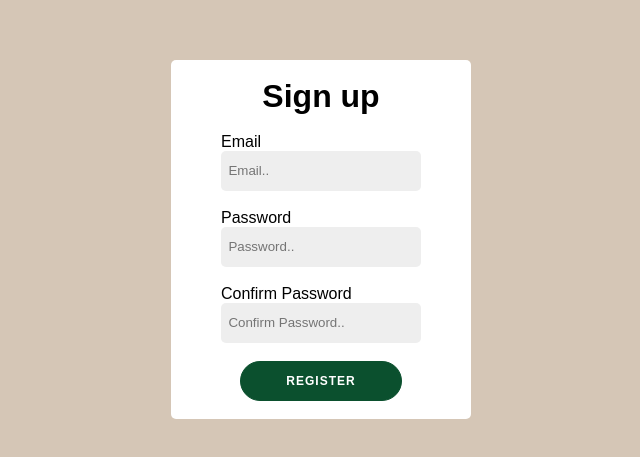
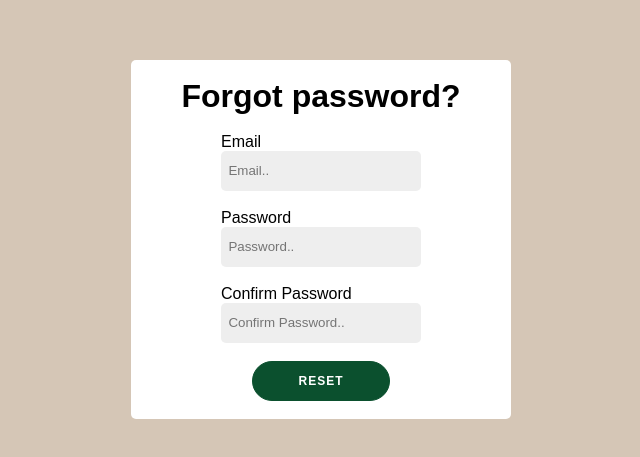
Before and after one commit to Kiruthi-Digi/Digi-FE, a React (Create React App) app: page / in a window 1280 px wide. Shown: the part 161-618 px from the top of the page, without its empty margins (319-959 px from the left). Built offline with nearby package versions, Linux system fonts and the light colour scheme.

Commit message:
Added Forgot password page

```diff
--- a/src/App.js
+++ b/src/App.js
@@ -3,13 +3,15 @@ import TestSpringReact from "./components/TestSpringReact"
 import LoginPageIndex from "./pages/loginPage/LoginPageIndex"
 import DashboardPageIndex from "./pages/dashboard/DashboardPageIndex";
 import RegisterPageIndex from "./pages/register/RegisterPageIndex";
+import ForgotPswPageIndex from "./pages/forgotpsw/ForgotPswPageIndex";
 
 function App(){
     return(
         //<TestSpringReact/>
         //<LoginPageIndex/>
         //<DashboardPageIndex/>
-        <RegisterPageIndex/>
+        //<RegisterPageIndex/>
+        <ForgotPswPageIndex/>
     );
 
 }export default App
--- /dev/null
+++ b/src/pages/forgotpsw/ForgotPswChildContainer.js.js
@@ -0,0 +1,70 @@
+import Label from "../../components/Label"
+import InputBox from "../../components/InputBox"
+import MainButton from "../../components/MainButton"
+import AnchorLink from "../../components/AnchorLink"
+
+function ForgotPswChildContainer() {
+    const inputTextmessageProps = {
+        labelTxt: 'Email',
+        placeholdertxt: '  Email..',
+        inputType: 'text'
+    };
+
+    const inputPasswordmessageProps = {
+        labelTxt: 'Password',
+        placeholdertxt: '  Password..',
+        inputType: 'password'
+    };
+
+    const inputConfirmPasswordmessageProps = {
+        labelTxt: 'Confirm Password',
+        placeholdertxt: '  Confirm Password..',
+        inputType: 'password'
+    };
+
+    return (
+        <div
+            style={{
+                boxSizing: 'border-box',
+                background: '#D5C6B6',
+                display: 'flex',
+                justifyContent: 'center',
+                alignItems: 'center',
+                flexDirection: 'column',
+                float: 'left',
+                clear: 'none',
+                fontFamily: 'Montserrat, sans-serif',
+                height: '100vh',
+                width: '100%',
+                padding: '0',
+                margin: '0'
+
+            }}
+        >
+            <form
+                style={{
+                    backgroundColor: '#FFFFFF',
+                    background: 'white',
+                    display: 'flex',
+                    alignItems: 'center',
+                    justifyContent: 'center',
+                    flexDirection: 'column',
+                    padding: '0 50px',
+                    borderRadius: '5px'
+                }}
+            >
+                <br />
+                <Label message={"Forgot password?"} />
+                <br />
+                <InputBox {...inputTextmessageProps} />
+                <br />
+                <InputBox {...inputPasswordmessageProps} />
+                <br />
+                <InputBox {...inputConfirmPasswordmessageProps} />
+                <br />
+                <MainButton message={"Reset"} />
+                <br />
+            </form>
+        </div>
+    );
+} export default ForgotPswChildContainer;
--- /dev/null
+++ b/src/pages/forgotpsw/ForgotPswPageIndex.js
@@ -0,0 +1,6 @@
+import ForgotPswParentContainer from "./ForgotPswParentContainer"
+function ForgotPswPageIndex(){
+    return (
+        <ForgotPswParentContainer/>
+    );
+}export default ForgotPswPageIndex;
--- /dev/null
+++ b/src/pages/forgotpsw/ForgotPswParentContainer.js
@@ -0,0 +1,6 @@
+import ForgotPswChildContainer from "./ForgotPswChildContainer.js";
+function ForgotPswParentContainer(){
+    return (
+        <ForgotPswChildContainer/>
+    );
+}export default ForgotPswParentContainer;
```
